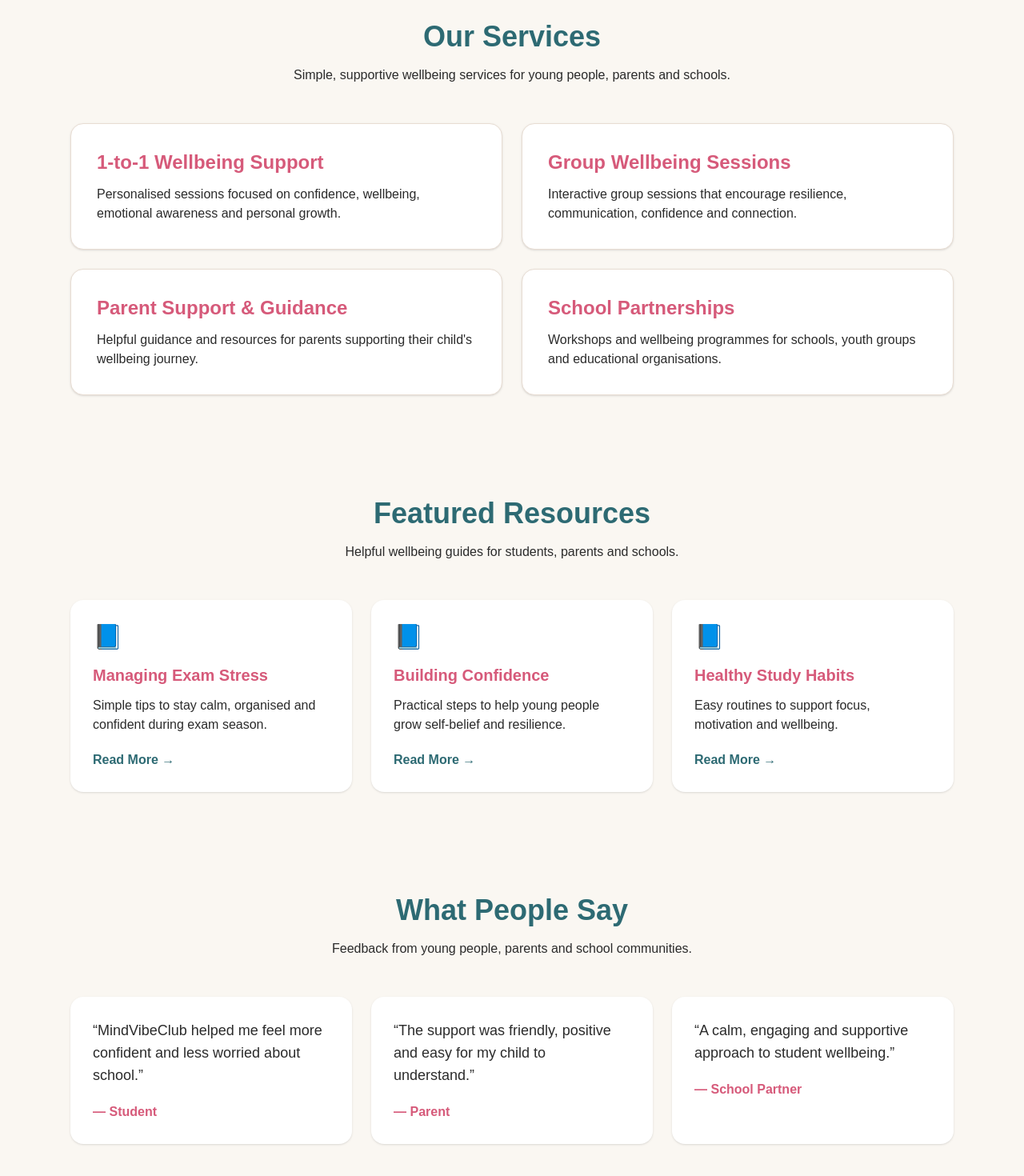
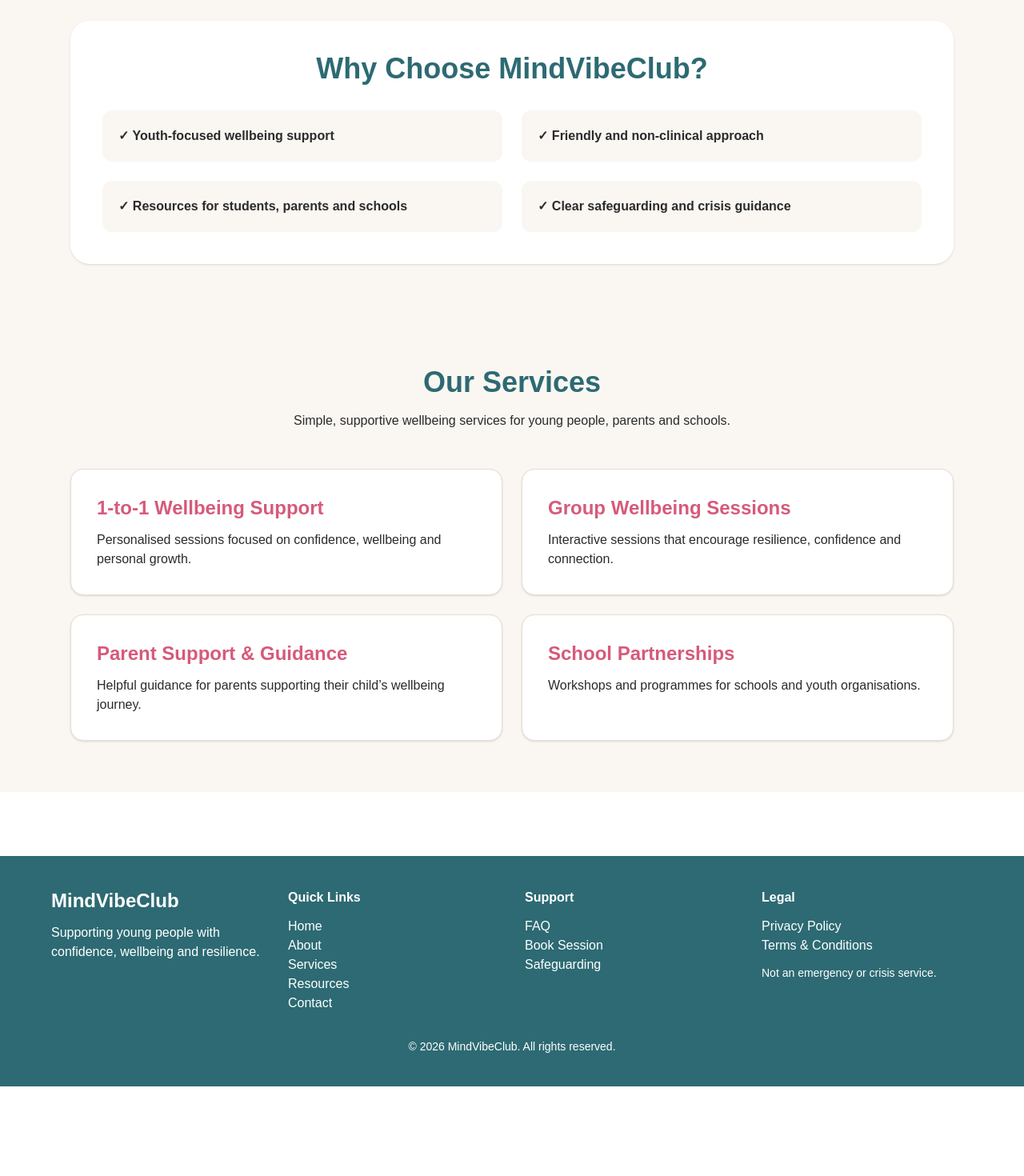
Before and after one commit to TheAziz-god/mindvibeclub, a Next.js app: page / in a window 1280 px wide. Shown: the part 1296-2766 px from the top of the page at 80% size. After the commit the page ends 2654 px from the top, so only its background shows below. Built offline with nearby package versions, Linux system fonts and the light colour scheme.

Commit message:
Improved homepage buttons and support pages

```diff
--- /dev/null
+++ b/app/components/Footer.jsx
@@ -0,0 +1,43 @@
+import Link from "next/link";
+
+export default function Footer() {
+  return (
+    <footer className="mt-20 bg-[#2D6A73] px-6 py-10 text-white">
+      <div className="mx-auto grid max-w-6xl gap-8 md:grid-cols-4">
+        <div>
+          <h3 className="mb-3 text-2xl font-bold">MindVibeClub</h3>
+          <p>Supporting young people with confidence, wellbeing and resilience.</p>
+        </div>
+
+        <div>
+          <h4 className="mb-3 font-bold">Quick Links</h4>
+          <Link href="/" className="block">Home</Link>
+          <Link href="/about" className="block">About</Link>
+          <Link href="/services" className="block">Services</Link>
+          <Link href="/resources" className="block">Resources</Link>
+          <Link href="/contact" className="block">Contact</Link>
+        </div>
+
+        <div>
+          <h4 className="mb-3 font-bold">Support</h4>
+          <Link href="/faq" className="block">FAQ</Link>
+          <Link href="/book-session" className="block">Book Session</Link>
+          <Link href="/safeguarding" className="block">Safeguarding</Link>
+        </div>
+
+        <div>
+          <h4 className="mb-3 font-bold">Legal</h4>
+          <Link href="/privacy-policy" className="block">Privacy Policy</Link>
+          <Link href="/terms-and-conditions" className="block">Terms & Conditions</Link>
+          <p className="mt-3 text-sm">
+            Not an emergency or crisis service.
+          </p>
+        </div>
+      </div>
+
+      <p className="mt-8 text-center text-sm">
+        © 2026 MindVibeClub. All rights reserved.
+      </p>
+    </footer>
+  );
+}
--- /dev/null
+++ b/app/faq/page.tsx
@@ -0,0 +1,28 @@
+export default function FAQPage() {
+  const faqs = [
+    ["Is MindVibeClub counselling or therapy?", "MindVibeClub provides wellbeing support, mentoring, coaching and educational resources. We do not provide medical diagnosis, clinical treatment or emergency mental health services."],
+    ["Who do you support?", "We support children and young people, including primary school pupils and students up to Year 10."],
+    ["How do sessions work?", "Sessions focus on confidence, emotional wellbeing, motivation, resilience and personal growth."],
+    ["Do you support under-18s?", "Yes. Safeguarding and appropriate parental or school involvement are important parts of how we work."],
+    ["What if someone needs urgent help?", "MindVibeClub is not an emergency service. If someone is in immediate danger, call 999, NHS 111, Samaritans on 116 123, or go to A&E."],
+  ];
+
+  return (
+    <main className="min-h-screen bg-[#FAF7F2] text-[#2B2B2B]">
+      <section className="mx-auto max-w-4xl px-6 py-20">
+        <h1 className="mb-6 text-center text-5xl font-bold text-[#D65A7A]">
+          Frequently Asked Questions
+        </h1>
+
+        <div className="space-y-5">
+          {faqs.map(([question, answer]) => (
+            <div key={question} className="rounded-2xl bg-white p-6 shadow-sm">
+              <h2 className="mb-3 text-xl font-bold text-[#2D6A73]">{question}</h2>
+              <p>{answer}</p>
+            </div>
+          ))}
+        </div>
+      </section>
+    </main>
+  );
+}
--- a/app/layout.tsx
+++ b/app/layout.tsx
@@ -1,7 +1,9 @@
 import type { Metadata } from "next";
 import { Geist, Geist_Mono } from "next/font/google";
 import "./globals.css";
+
 import Navbar from "./components/Navbar";
+import Footer from "./components/Footer";
 
 const geistSans = Geist({
   variable: "--font-geist-sans",
@@ -28,9 +30,14 @@ export default function RootLayout({
       lang="en"
       className={`${geistSans.variable} ${geistMono.variable} h-full antialiased`}
     >
-      <body className="min-h-full bg-[#FAF7F2]">
+      <body className="min-h-screen bg-[#FAF7F2] flex flex-col">
         <Navbar />
-        {children}
+
+        <main className="flex-grow">
+          {children}
+        </main>
+
+        <Footer />
       </body>
     </html>
   );
--- a/app/page.tsx
+++ b/app/page.tsx
@@ -1,10 +1,8 @@
-import Image from "next/image";
+import Link from "next/link";
 
 export default function Home() {
   return (
     <main className="min-h-screen bg-[#FAF7F2] text-[#2B2B2B]">
-
-
       {/* Hero */}
       <section className="mx-auto max-w-6xl px-6 py-16 text-center">
         <p className="mb-4 font-semibold text-[#2D6A73]">
@@ -21,12 +19,19 @@ export default function Home() {
         </p>
 
         <div className="mt-8 flex justify-center gap-4">
-          <button className="rounded-lg bg-[#2D6A73] px-6 py-3 font-medium text-white">
+          <Link
+            href="/book-session"
+            className="rounded-lg bg-[#2D6A73] px-6 py-3 font-medium text-white"
+          >
             Book Session
-          </button>
-          <button className="rounded-lg border border-[#2D6A73] px-6 py-3 font-medium text-[#2D6A73]">
+          </Link>
+
+          <Link
+            href="/about"
+            className="rounded-lg border border-[#2D6A73] px-6 py-3 font-medium text-[#2D6A73]"
+          >
             Learn More
-          </button>
+          </Link>
         </div>
       </section>
 
@@ -43,10 +48,7 @@ export default function Home() {
             ["🎯", "Motivation & Growth", "Encouraging positive habits and personal development."],
             ["🤝", "Supportive Community", "Creating safe spaces where young people can grow together."],
           ].map(([icon, title, text]) => (
-            <div
-              key={title}
-              className="rounded-2xl bg-white p-6 text-center shadow-sm"
-            >
+            <div key={title} className="rounded-2xl bg-white p-6 text-center shadow-sm">
               <div className="mb-4 text-4xl">{icon}</div>
               <h3 className="mb-3 text-xl font-bold">{title}</h3>
               <p>{text}</p>
@@ -55,151 +57,52 @@ export default function Home() {
         </div>
       </section>
 
-      {/* Our Services */}
+      {/* Why Choose Us */}
+      <section className="mx-auto max-w-6xl px-6 py-16">
+        <div className="rounded-3xl bg-white p-10 shadow-sm">
+          <h2 className="mb-8 text-center text-4xl font-bold text-[#2D6A73]">
+            Why Choose MindVibeClub?
+          </h2>
+
+          <div className="grid gap-6 md:grid-cols-2">
+            {[
+              "Youth-focused wellbeing support",
+              "Friendly and non-clinical approach",
+              "Resources for students, parents and schools",
+              "Clear safeguarding and crisis guidance",
+            ].map((item) => (
+              <div key={item} className="rounded-xl bg-[#FAF7F2] p-5 font-semibold">
+                ✓ {item}
+              </div>
+            ))}
+          </div>
+        </div>
+      </section>
+
+      {/* Services Preview */}
       <section className="mx-auto max-w-6xl px-6 py-16">
         <h2 className="mb-4 text-center text-4xl font-bold text-[#2D6A73]">
           Our Services
         </h2>
+
         <p className="mx-auto mb-12 max-w-2xl text-center">
-          Simple, supportive wellbeing services for young people, parents and
-          schools.
+          Simple, supportive wellbeing services for young people, parents and schools.
         </p>
 
         <div className="grid gap-6 md:grid-cols-2">
           {[
-            ["1-to-1 Wellbeing Support", "Personalised sessions focused on confidence, wellbeing, emotional awareness and personal growth."],
-            ["Group Wellbeing Sessions", "Interactive group sessions that encourage resilience, communication, confidence and connection."],
-            ["Parent Support & Guidance", "Helpful guidance and resources for parents supporting their child's wellbeing journey."],
-            ["School Partnerships", "Workshops and wellbeing programmes for schools, youth groups and educational organisations."],
+            ["1-to-1 Wellbeing Support", "Personalised sessions focused on confidence, wellbeing and personal growth."],
+            ["Group Wellbeing Sessions", "Interactive sessions that encourage resilience, confidence and connection."],
+            ["Parent Support & Guidance", "Helpful guidance for parents supporting their child’s wellbeing journey."],
+            ["School Partnerships", "Workshops and programmes for schools and youth organisations."],
           ].map(([title, text]) => (
-            <div
-              key={title}
-              className="rounded-2xl border border-[#E8DDD3] bg-white p-8 shadow-sm"
-            >
-              <h3 className="mb-3 text-2xl font-bold text-[#D65A7A]">
-                {title}
-              </h3>
+            <div key={title} className="rounded-2xl border border-[#E8DDD3] bg-white p-8 shadow-sm">
+              <h3 className="mb-3 text-2xl font-bold text-[#D65A7A]">{title}</h3>
               <p>{text}</p>
             </div>
           ))}
         </div>
       </section>
-
-      {/* Featured Resources */}
-      <section className="mx-auto max-w-6xl px-6 py-16">
-        <h2 className="mb-4 text-center text-4xl font-bold text-[#2D6A73]">
-          Featured Resources
-        </h2>
-        <p className="mx-auto mb-12 max-w-2xl text-center">
-          Helpful wellbeing guides for students, parents and schools.
-        </p>
-
-        <div className="grid gap-6 md:grid-cols-3">
-          {[
-            ["Managing Exam Stress", "Simple tips to stay calm, organised and confident during exam season."],
-            ["Building Confidence", "Practical steps to help young people grow self-belief and resilience."],
-            ["Healthy Study Habits", "Easy routines to support focus, motivation and wellbeing."],
-          ].map(([title, text]) => (
-            <div key={title} className="rounded-2xl bg-white p-7 shadow-sm">
-              <p className="mb-4 text-3xl">📘</p>
-              <h3 className="mb-3 text-xl font-bold text-[#D65A7A]">
-                {title}
-              </h3>
-              <p className="mb-5">{text}</p>
-              <button className="font-semibold text-[#2D6A73]">
-                Read More →
-              </button>
-            </div>
-          ))}
-        </div>
-      </section>
-
-      {/* Testimonials */}
-      <section className="mx-auto max-w-6xl px-6 py-16">
-        <h2 className="mb-4 text-center text-4xl font-bold text-[#2D6A73]">
-          What People Say
-        </h2>
-
-        <p className="mx-auto mb-12 max-w-2xl text-center">
-          Feedback from young people, parents and school communities.
-        </p>
-
-        <div className="grid gap-6 md:grid-cols-3">
-          {[
-            [
-              "Student",
-              "MindVibeClub helped me feel more confident and less worried about school.",
-            ],
-            [
-              "Parent",
-              "The support was friendly, positive and easy for my child to understand.",
-            ],
-            [
-              "School Partner",
-              "A calm, engaging and supportive approach to student wellbeing.",
-            ],
-          ].map(([person, quote]) => (
-            <div
-              key={person}
-              className="rounded-2xl bg-white p-7 shadow-sm"
-            >
-              <p className="mb-5 text-lg">“{quote}”</p>
-              <p className="font-bold text-[#D65A7A]">— {person}</p>
-            </div>
-          ))}
-        </div>
-      </section>
-
-      {/* Final CTA */}
-      <section className="mx-auto max-w-6xl px-6 py-16">
-        <div className="rounded-3xl bg-[#D65A7A] px-8 py-14 text-center text-white">
-          <h2 className="mb-4 text-4xl font-bold">
-            Ready to Support Your Wellbeing Journey?
-          </h2>
-
-          <p className="mx-auto mb-8 max-w-2xl text-lg">
-            Start with a friendly wellbeing session and take the next step
-            towards confidence, resilience and personal growth.
-          </p>
-
-          <button className="rounded-lg bg-white px-6 py-3 font-bold text-[#D65A7A]">
-            Book a Session
-          </button>
-        </div>
-      </section>
-
-      {/* Footer */}
-      <footer className="mt-16 bg-[#2D6A73] px-6 py-10 text-white">
-        <div className="mx-auto grid max-w-6xl gap-8 md:grid-cols-3">
-          <div>
-            <h3 className="mb-3 text-2xl font-bold">MindVibeClub</h3>
-            <p>
-              Supporting young people with confidence, wellbeing and resilience.
-            </p>
-          </div>
-
-          <div>
-            <h4 className="mb-3 font-bold">Quick Links</h4>
-            <p>Home</p>
-            <p>About</p>
-            <p>Services</p>
-            <p>Resources</p>
-            <p>Contact</p>
-          </div>
-
-          <div>
-            <h4 className="mb-3 font-bold">Important</h4>
-            <p>Privacy Policy</p>
-            <p>Safeguarding Policy</p>
-            <p>Terms & Conditions</p>
-            <p>MindVibeClub is not an emergency service.</p>
-          </div>
-        </div>
-
-        <p className="mt-8 text-center text-sm">
-          © 2026 MindVibeClub. All rights reserved.
-        </p>
-      </footer>
     </main>
   );
 }
--- /dev/null
+++ b/app/privacy-policy/page.tsx
@@ -0,0 +1,41 @@
+export default function PrivacyPolicyPage() {
+  return (
+    <main className="min-h-screen bg-[#FAF7F2] text-[#2B2B2B]">
+      <section className="mx-auto max-w-4xl px-6 py-20">
+        <h1 className="mb-6 text-center text-5xl font-bold text-[#D65A7A]">
+          Privacy Policy
+        </h1>
+
+        <div className="space-y-6 rounded-2xl bg-white p-8 shadow-sm">
+          <p>
+            MindVibeClub respects your privacy. This page explains how we may collect,
+            use and protect information shared through this website.
+          </p>
+
+          <h2 className="text-2xl font-bold text-[#2D6A73]">Information We May Collect</h2>
+          <p>
+            We may collect basic contact details such as name, email address and messages
+            submitted through contact or booking forms.
+          </p>
+
+          <h2 className="text-2xl font-bold text-[#2D6A73]">How We Use Information</h2>
+          <p>
+            We use information to respond to enquiries, manage bookings, provide support,
+            and improve our services.
+          </p>
+
+          <h2 className="text-2xl font-bold text-[#2D6A73]">Children and Young People</h2>
+          <p>
+            Where young people use our services, we aim to collect only necessary information
+            and handle it with care, safeguarding and privacy in mind.
+          </p>
+
+          <h2 className="text-2xl font-bold text-[#2D6A73]">Contact</h2>
+          <p>
+            For privacy questions, contact MindVibeClub using the contact page.
+          </p>
+        </div>
+      </section>
+    </main>
+  );
+}
--- /dev/null
+++ b/app/safeguarding/page.tsx
@@ -0,0 +1,36 @@
+export default function SafeguardingPage() {
+  return (
+    <main className="min-h-screen bg-[#FAF7F2] text-[#2B2B2B]">
+      <section className="mx-auto max-w-4xl px-6 py-20">
+        <h1 className="mb-6 text-center text-5xl font-bold text-[#D65A7A]">
+          Safeguarding Policy
+        </h1>
+
+        <div className="space-y-6 rounded-2xl bg-white p-8 shadow-sm">
+          <p>
+            MindVibeClub is committed to creating a safe, respectful and supportive
+            environment for children and young people.
+          </p>
+
+          <h2 className="text-2xl font-bold text-[#2D6A73]">Our Commitment</h2>
+          <p>
+            We take safeguarding seriously and aim to protect young people from harm,
+            abuse, neglect and unsafe situations.
+          </p>
+
+          <h2 className="text-2xl font-bold text-[#2D6A73]">Concerns</h2>
+          <p>
+            If a safeguarding concern is raised, appropriate action will be taken in line
+            with safeguarding responsibilities.
+          </p>
+
+          <h2 className="text-2xl font-bold text-[#2D6A73]">Emergency Support</h2>
+          <p>
+            MindVibeClub is not an emergency service. If someone is in immediate danger,
+            call 999, NHS 111, Samaritans on 116 123, or go to A&E.
+          </p>
+        </div>
+      </section>
+    </main>
+  );
+}
```
